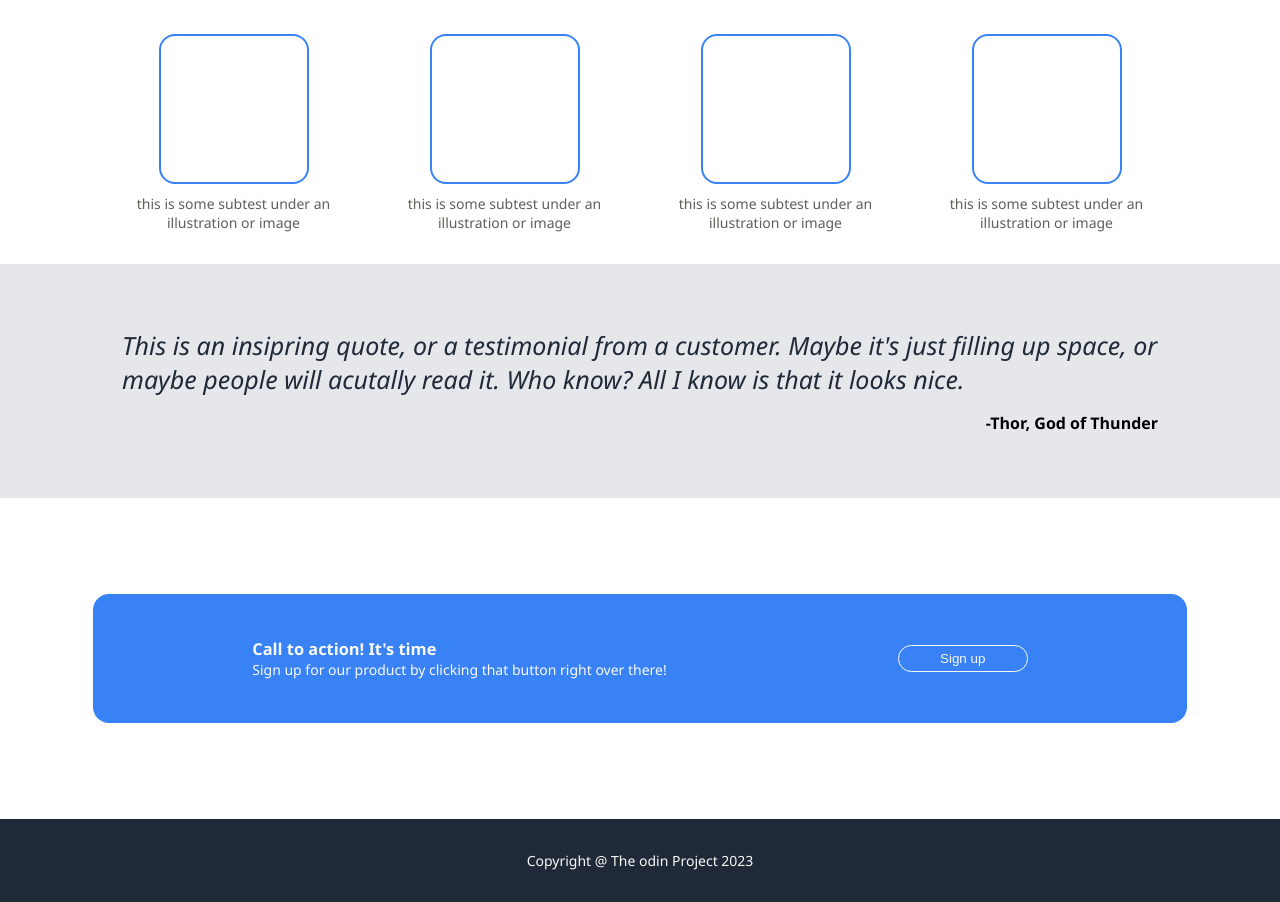
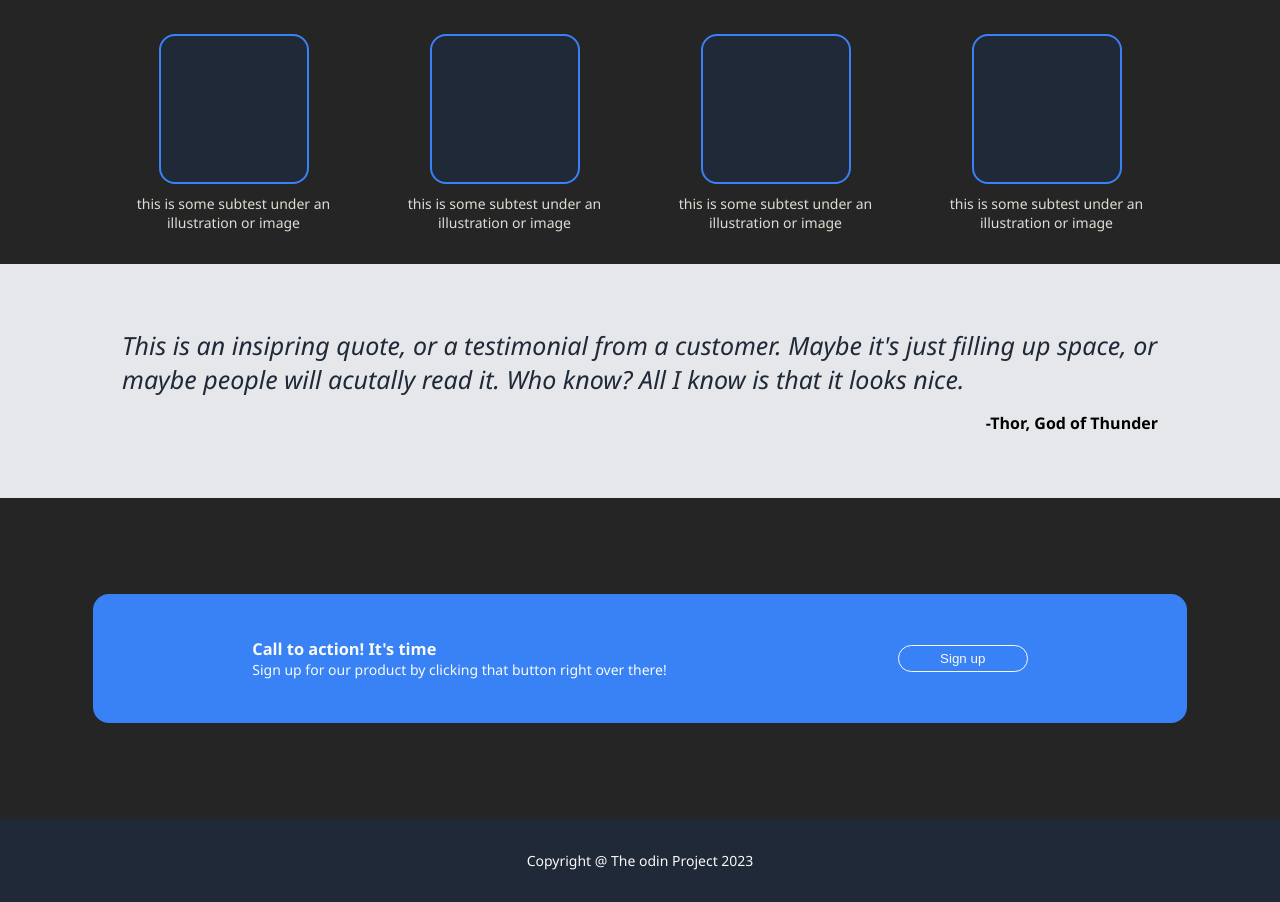
Before and after one commit to rjsudhin/SudhinRj-Landing-page, a plain HTML site: page index.html in a window 1280 px wide. Shown: the part 557-1459 px from the top of the page. Drawn offline with Linux system fonts and the light colour scheme.

Commit message:
adding some styles

```diff
--- a/css/style.css
+++ b/css/style.css
@@ -114,10 +114,16 @@ ul li {
 
 /* info section code */
 
+.info {
+    background-color: #252525;
+    overflow: hidden;
+
+}
+
 .info h2 {
     font-size: 36px;
     font-weight: bold;
-    color: #1f2937;
+    color: #f0f2f5;
     text-align: center;
     margin: 1.5em 0 0.5em 0;
 }
@@ -136,7 +142,6 @@ ul li {
     flex-direction: column;
     align-items: center;
     justify-content: center;
-    /* background: green; */
     gap: 10px;
     text-align: center;
 }
@@ -144,13 +149,14 @@ ul li {
 .box {
     width: 150px;
     height: 150px;
+    background-color: #1f2937;
     border: 2px solid #3882f6;
     border-radius: 1em;
 }
 
 .text {
     font-size: 14px;
-    color: #5e5e5a;
+    color: #ddddd4;
 }
 /* quote section */
 
@@ -188,6 +194,7 @@ ul li {
 .intraction {
     display: flex;
     padding: 6em 2em;
+    background-color: #252525;
 }
 
 .intraction .container {
@@ -219,7 +226,7 @@ ul li {
 }
 
 .call-action button:hover {
-    box-shadow: 0 0 3px 3px blue;
+    box-shadow: 0 0 4px 3px rgb(8, 65, 119);
 }
 
 
```
